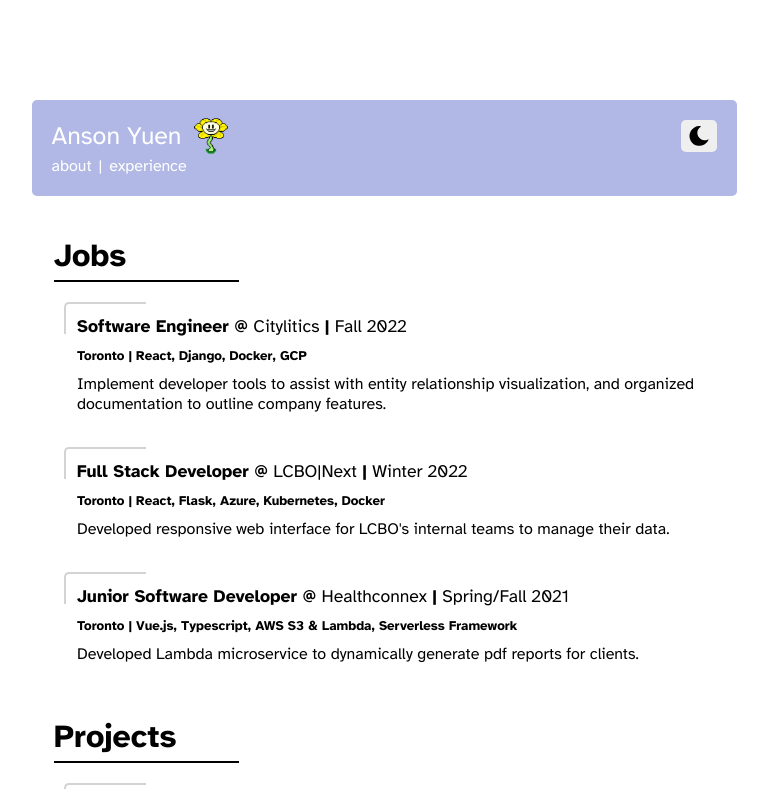
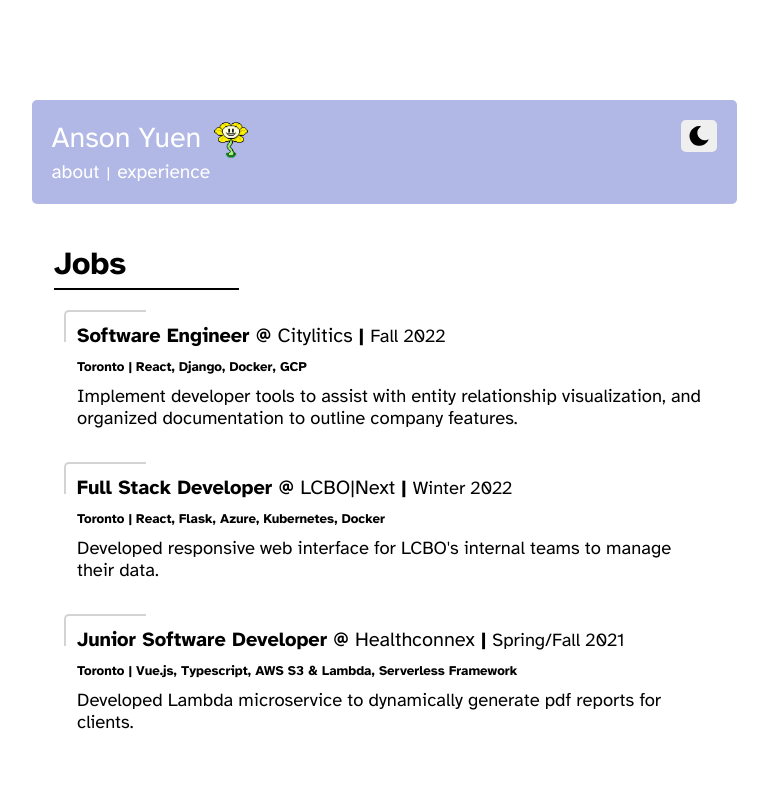
Before and after one commit to a22yuen/personal-website-v2, a React (Create React App) app: page /experience in a window 1280 px wide. Shown: the top 789 px of the page, without its empty margins (256-1024 px from the left). Built offline with nearby package versions, Linux system fonts and the light colour scheme.

Commit message:
change font size

```diff
--- a/src/components/header.js
+++ b/src/components/header.js
@@ -27,6 +27,7 @@
   padding-bottom: 5px;
   font-size: 25px;
   position: relative;
+  font-size: 1.8rem;
 `;
 
 const Icon = styled.img`
@@ -46,6 +47,7 @@
   text-decoration: none;
   margin-right: 7px;
   color: white;
+  font-size: 1.2rem;
 
   &:hover {
     text-decoration: underline;
--- a/src/components/home.js
+++ b/src/components/home.js
@@ -7,10 +7,10 @@
 const AboutMe = styled.p`
   line-height: 1.75;
   margin: 0 0 30px;
+  font-size: 1.15rem;
 `;
 
 const Title = styled.div`
-  background-color: ;
   width: auto;
 `;
 
--- a/src/styles.js
+++ b/src/styles.js
@@ -38,7 +38,7 @@
 `;
 
 export const Title = styled.h3`
-  font-size: 1.1rem;
+  font-size: 1.25rem;
   margin: 0;
   margin-bottom: 10px;
 `;
@@ -47,11 +47,13 @@
   margin: 10px 0;
   display: inline;
   font-weight: 400;
+  font-size: 1.15rem;
 `;
 
 export const Description = styled.h4`
   margin: 0;
   font-weight: 400;
+  font-size: 1.15rem;
 `;
 
 export const Link = styled.a`
```
